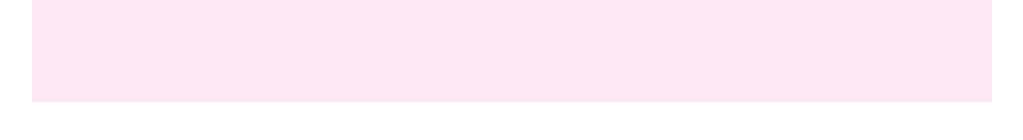
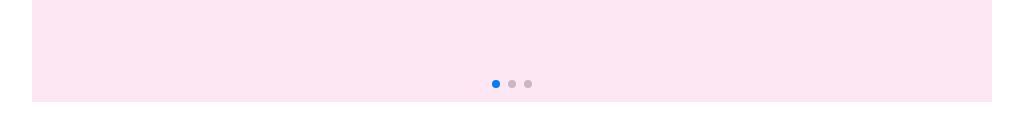
Before and after one commit to Deadlymind/Portfolio, a Next.js app: page / in a window 1280 px wide. Shown: the part 3335-3475 px from the top of the page, without its empty margins (128-1151 px from the left). Built offline with nearby package versions, Linux system fonts and the light colour scheme.

Commit message:
add [] to pagination

```diff
--- a/components/Work.jsx
+++ b/components/Work.jsx
@@ -77,7 +77,7 @@ const Work = () => {
                         }
                     }}
                     spaceBetween={30}
-                    modules={Pagination}
+                    modules={[Pagination]}
                     pagination={{ clickable: true }}
                 >
                     {/* show only the first 4 projects for the slides */}
```
